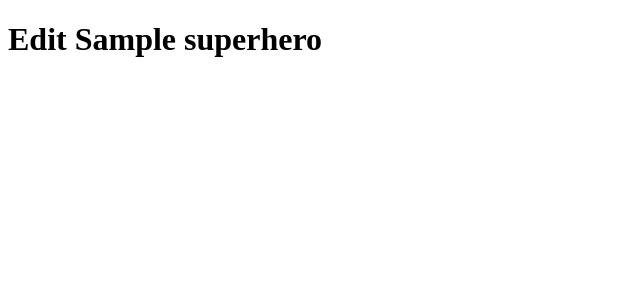
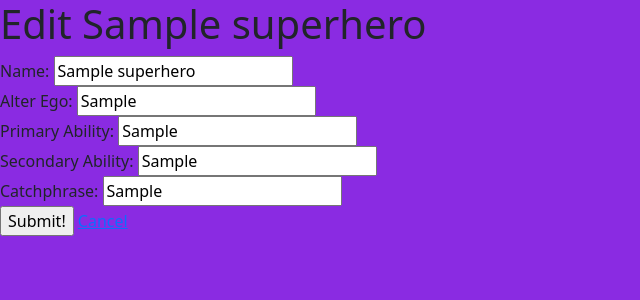
Before and after one commit to dylanbram354/Superheroes, a Django app: a page that uses superhero_database/superheroes/templates/superheroes/edit.html in a window 1280 px wide. Shown: the top 300 px of the page, without its empty margins (0-640 px from the left). Run offline with Django 3.2, Linux system fonts and the light colour scheme; tables that the repository leaves empty hold one stand-in row (values such as "Sample post").

Commit message:
Linked stylesheet and Bootstrap on all templates

```diff
--- /dev/null
+++ b/superhero_database/superheroes/static/superheroes/stylesheet.css
@@ -0,0 +1,3 @@
+body {
+    background-color: blueviolet;
+}
--- a/superhero_database/superheroes/templates/superheroes/create.html
+++ b/superhero_database/superheroes/templates/superheroes/create.html
@@ -5,6 +5,10 @@
     <meta name="viewport"
           content="width=device-width, user-scalable=no, initial-scale=1.0, maximum-scale=1.0, minimum-scale=1.0">
     <meta http-equiv="X-UA-Compatible" content="ie=edge">
+    <link href="https://cdn.jsdelivr.net/npm/bootstrap@5.0.1/dist/css/bootstrap.min.css" rel="stylesheet" integrity="sha384-+0n0xVW2eSR5OomGNYDnhzAbDsOXxcvSN1TPprVMTNDbiYZCxYbOOl7+AMvyTG2x" crossorigin="anonymous">
+    <script src="https://cdn.jsdelivr.net/npm/bootstrap@5.0.1/dist/js/bootstrap.bundle.min.js" integrity="sha384-gtEjrD/SeCtmISkJkNUaaKMoLD0//ElJ19smozuHV6z3Iehds+3Ulb9Bn9Plx0x4" crossorigin="anonymous"></script>
+    {% load static %}
+    <link rel="stylesheet" type="text/css" href="{% static 'superheroes/stylesheet.css' %}">
     <title>Create Superhero</title>
 </head>
 <body>
--- a/superhero_database/superheroes/templates/superheroes/details.html
+++ b/superhero_database/superheroes/templates/superheroes/details.html
@@ -5,6 +5,10 @@
     <meta name="viewport"
           content="width=device-width, user-scalable=no, initial-scale=1.0, maximum-scale=1.0, minimum-scale=1.0">
     <meta http-equiv="X-UA-Compatible" content="ie=edge">
+    <link href="https://cdn.jsdelivr.net/npm/bootstrap@5.0.1/dist/css/bootstrap.min.css" rel="stylesheet" integrity="sha384-+0n0xVW2eSR5OomGNYDnhzAbDsOXxcvSN1TPprVMTNDbiYZCxYbOOl7+AMvyTG2x" crossorigin="anonymous">
+    <script src="https://cdn.jsdelivr.net/npm/bootstrap@5.0.1/dist/js/bootstrap.bundle.min.js" integrity="sha384-gtEjrD/SeCtmISkJkNUaaKMoLD0//ElJ19smozuHV6z3Iehds+3Ulb9Bn9Plx0x4" crossorigin="anonymous"></script>
+    {% load static %}
+    <link rel="stylesheet" type="text/css" href="{% static 'superheroes/stylesheet.css' %}">
     <title>Details</title>
 </head>
 <body>
--- a/superhero_database/superheroes/templates/superheroes/edit.html
+++ b/superhero_database/superheroes/templates/superheroes/edit.html
@@ -5,9 +5,24 @@
     <meta name="viewport"
           content="width=device-width, user-scalable=no, initial-scale=1.0, maximum-scale=1.0, minimum-scale=1.0">
     <meta http-equiv="X-UA-Compatible" content="ie=edge">
+    <link href="https://cdn.jsdelivr.net/npm/bootstrap@5.0.1/dist/css/bootstrap.min.css" rel="stylesheet" integrity="sha384-+0n0xVW2eSR5OomGNYDnhzAbDsOXxcvSN1TPprVMTNDbiYZCxYbOOl7+AMvyTG2x" crossorigin="anonymous">
+    <script src="https://cdn.jsdelivr.net/npm/bootstrap@5.0.1/dist/js/bootstrap.bundle.min.js" integrity="sha384-gtEjrD/SeCtmISkJkNUaaKMoLD0//ElJ19smozuHV6z3Iehds+3Ulb9Bn9Plx0x4" crossorigin="anonymous"></script>
+    {% load static %}
+    <link rel="stylesheet" type="text/css" href="{% static 'superheroes/stylesheet.css' %}">
     <title>Edit Superhero</title>
 </head>
 <body>
     <h1>Edit {{hero.name}}</h1>
+    <form action="{% url 'superheroes:edit_superhero' hero.id %}" method="post">
+        {% csrf_token %}
+        Name: <input type="text" name="name" id="name" value = "{{hero.name}}"><br>
+        Alter Ego: <input type="text" name="alter_ego" id="alter_ego" value = "{{hero.alter_ego}}"><br>
+        Primary Ability: <input type="text" name="primary_ability" id="primary_ability"
+                                value = "{{hero.primary_ability}}"><br>
+        Secondary Ability: <input type="text" name="secondary_ability" id="secondary_ability"
+                                  value = "{{hero.secondary_ability}}"><br>
+        Catchphrase: <input type="text" name="catchphrase" id="catchphrase" value = "{{hero.catchphrase}}"><br>
+        <input type="submit" value="Submit!">
+        <a href="{% url 'superheroes:index' %}">Cancel</a>
 </body>
 </html>
--- a/superhero_database/superheroes/views.py
+++ b/superhero_database/superheroes/views.py
@@ -49,5 +49,14 @@
     context = {
         'hero': hero
     }
-    return render(request, 'superheroes/edit.html', context)
+    if request.method == 'POST':
+        hero.name = request.POST.get('name')
+        hero.alter_ego = request.POST.get('alter_ego')
+        hero.primary_ability = request.POST.get('primary_ability')
+        hero.secondary_ability = request.POST.get('secondary_ability')
+        hero.catchphrase = request.POST.get('catchphrase')
+        hero.save()
+        return HttpResponseRedirect(reverse('superheroes:index'))
+    else:
+        return render(request, 'superheroes/edit.html', context)
     pass
```
Also changed, not shown: superhero_database/superheroes/templates/superheroes/index.html (+9 -2 lines).
